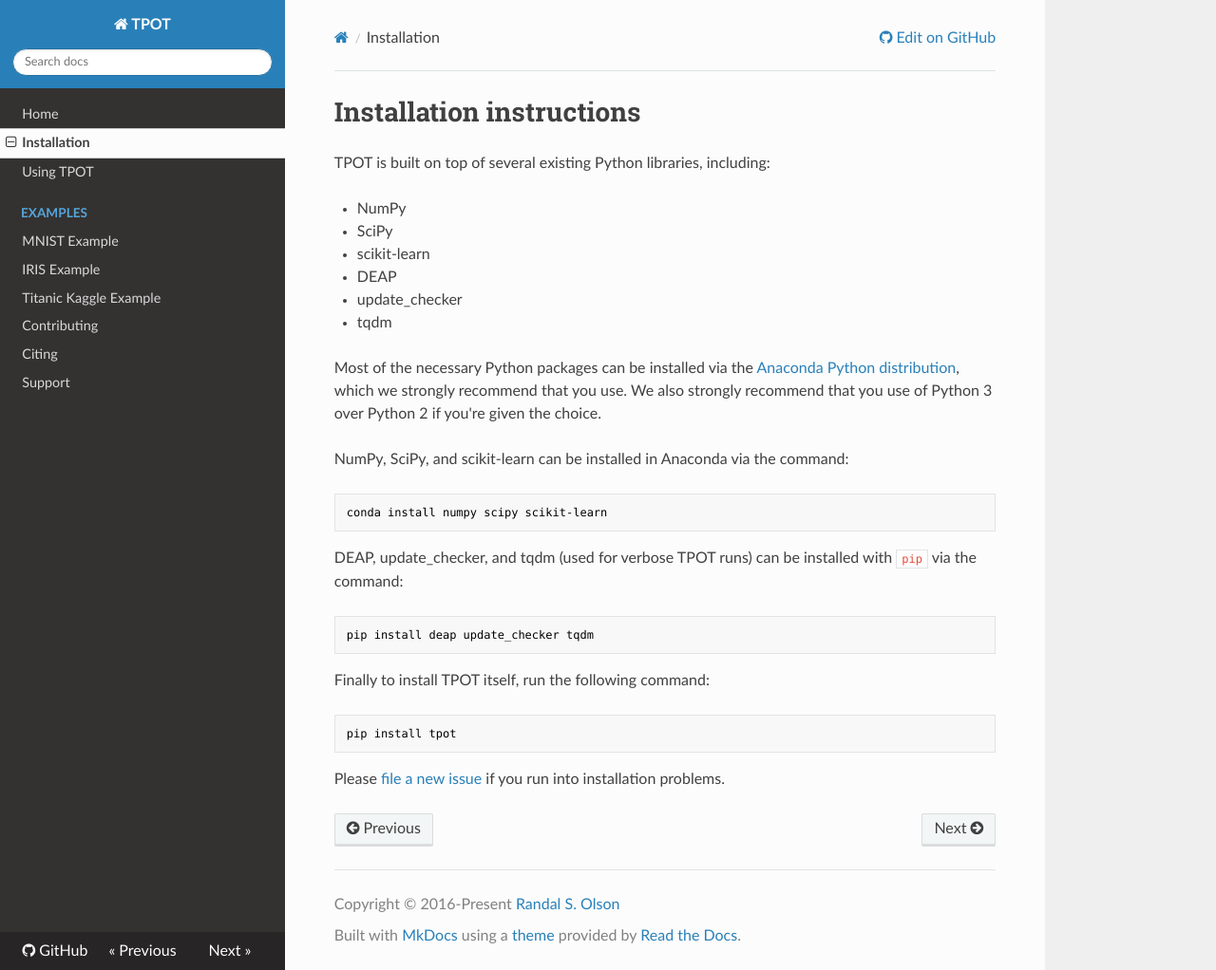
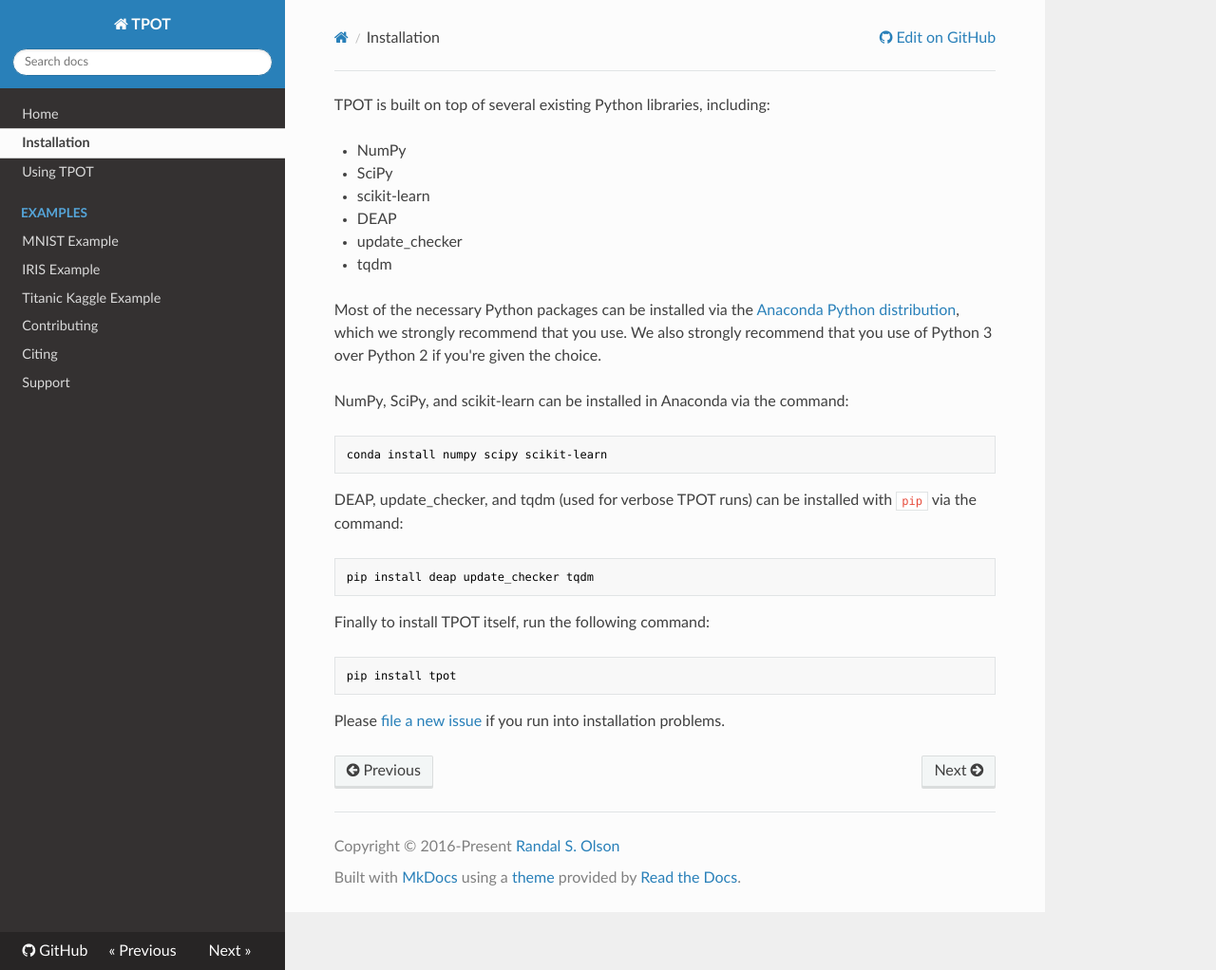
Before and after one commit to EpistasisLab/tpot, an MkDocs documentation site: the page built from docs/sources/installing.md, in a window 1280 px wide and 1022 px high. Shown: the whole window at 95% size. Built offline with MkDocs 1.6.1, drawn with Linux system fonts in a browser that asks for light colours; nearby versions of some CDN libraries; old or Windows-style settings are respelled for this version of MkDocs.

Commit message:
Small docs cleanup

```diff
--- a/docs/sources/installing.md
+++ b/docs/sources/installing.md
@@ -1,5 +1,3 @@
-# Installation instructions
-
 TPOT is built on top of several existing Python libraries, including:
 
 * NumPy
```
